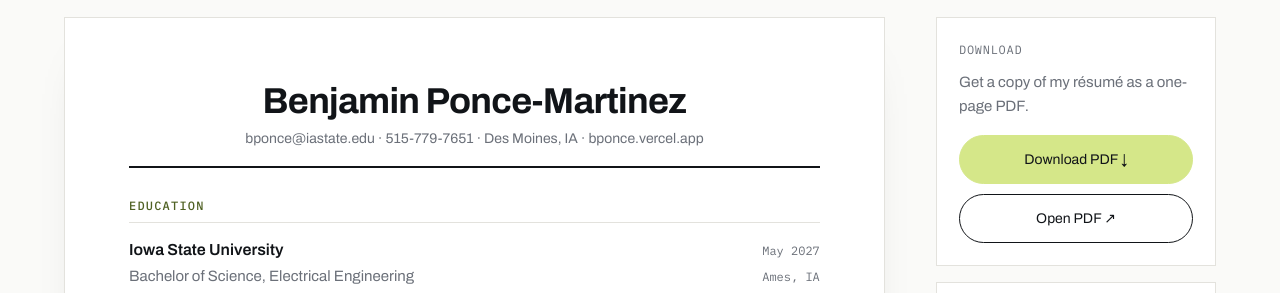
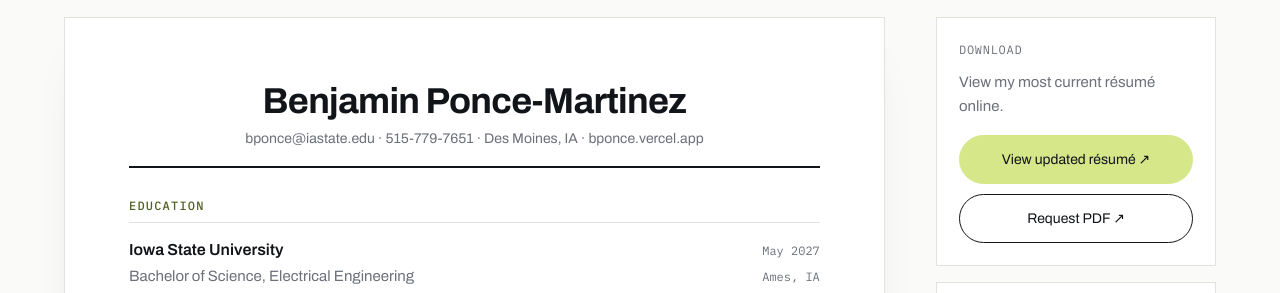
Before and after one commit to bponce-code/CPRE-4940-Senior-Portfolio, a website: page resume.html in a window 1280 px wide. Shown: the part 325-618 px from the top of the page. Drawn offline with Linux system fonts and the light colour scheme.

Commit message:
Remove outdated PDF links from updated resume section

```diff
--- a/resume.html
+++ b/resume.html
@@ -122,10 +122,10 @@
       <aside class="resume-aside" aria-label="Résumé downloads">
         <div class="resume-card">
           <span class="label">Download</span>
-          <p>Get a copy of my résumé as a one-page PDF.</p>
+          <p>View my most current résumé online.</p>
           <div class="resume-actions">
-            <a class="btn primary" href="documents/Benjamin-Ponce-Martinez-Resume.pdf" download="Benjamin-Ponce-Martinez-Resume.pdf">Download PDF ↓</a>
-            <a class="btn" href="documents/Benjamin-Ponce-Martinez-Resume.pdf" target="_blank" rel="noopener">Open PDF ↗</a>
+            <a class="btn primary" href="resume.html">View updated résumé ↗</a>
+            <a class="btn" href="mailto:bponce@iastate.edu?subject=Resume%20PDF%20request">Request PDF ↗</a>
           </div>
         </div>
         <div class="resume-card">
```
